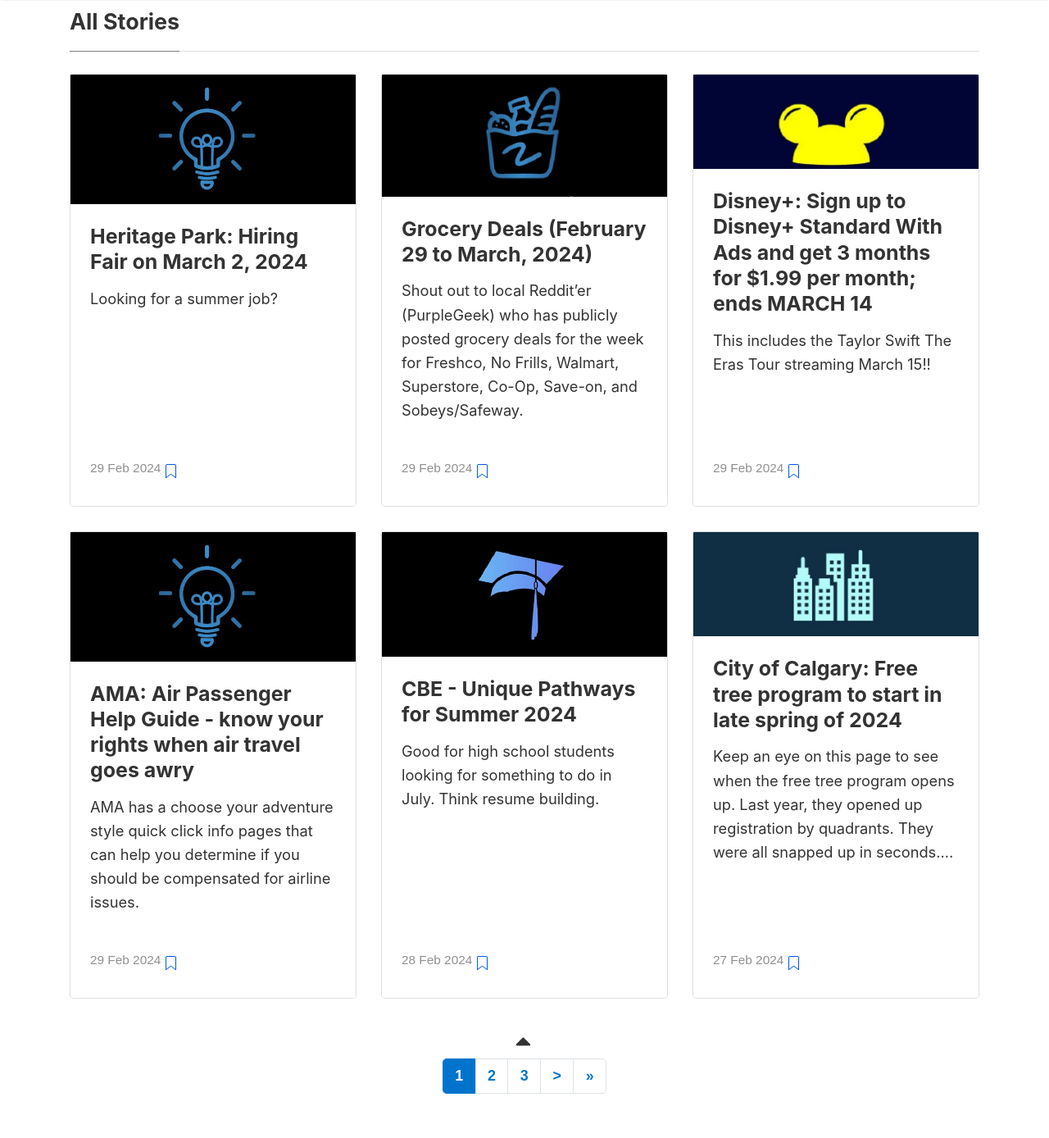
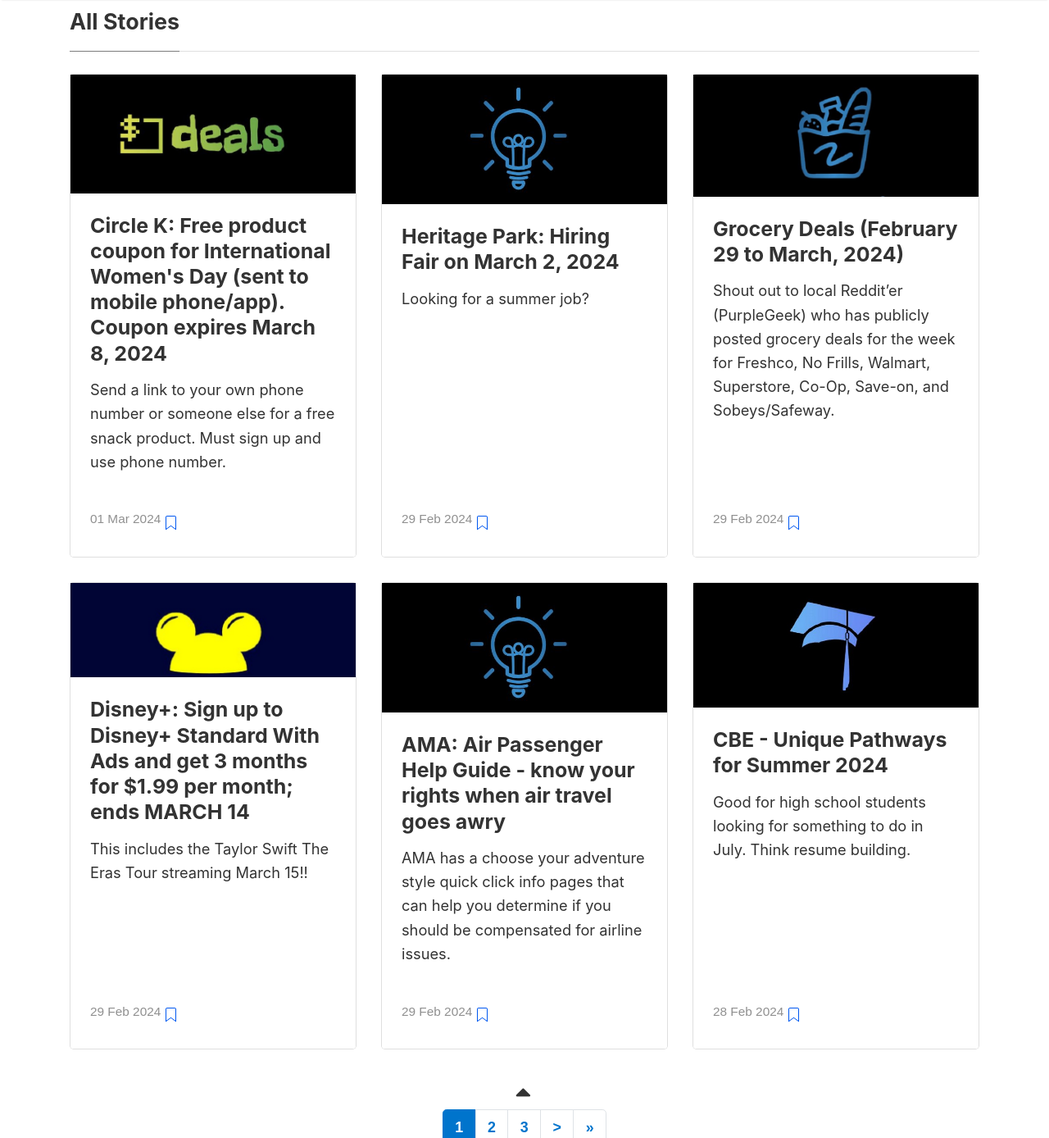
Before and after one commit to thingsthatdothings/thingsthatdothings.github.io, a Jekyll site: the page built from index.html, in a window 1280 px wide and 1400 px high, scrolled down 270 px, cut to the strip 0-1388 px from the top of the window. Shown: the whole strip at 82% size. Built offline with Jekyll 4.4.1, drawn with Linux system fonts in a browser that asks for light colours; nearby versions of some CDN libraries; the list of posts is cut into pages by our own code; some of the changed lines change nothing that is shown.

Commit message:
add post

```diff
--- /dev/null
+++ b/_posts/2024-03-01-circle-k-int-womens-day.md
@@ -0,0 +1,29 @@
+---
+layout: post
+title:  "Circle K: Free product coupon for International Women's Day (sent to mobile phone/app). Coupon expires March 8, 2024"
+categories: [ deals ]
+image: assets/images/deals.jpg
+comments: false
+---
+
+Send a link to your own phone number or someone else for a free snack product.  Must sign up and use phone number.
+
+Choices:
+- Joker Energy, 473ml
+- Circle K Water, 500ml
+- Arizona 680ml,
+- Circle K candy (ex: gummies, sours, etc.), 140-198g
+- Circle K chips, 66g
+- Circle K Peanuts, 71g
+- Small Hot Beverage (ex: coffee, specialty coffee, hot chocolate, tea)
+- Taquito (at participating Fresh Fast Food stores only)
+- Medium Polar Pop (any variety)
+
+
+[Circle K send free gift link](https://ii.circlek.coupons/inspire-inclusion)
+
+Fine Print:
+
+Must be redeemed by March 8, 2024 at midnight Eastern time
+
+Valid only at participating Circle K Convenience Stores in Canada, excluding Quebec, subject to product availability, while supplies last or while coupons last. Each coupon can be used once, only three coupons can be redeemed per customer per day, per mobile phone number. Coupon expires March 8, 2024. Activate coupon at checkout. Coupon must be presented at checkout with the 5-minute counter counting down with current date and time to redeem. Cannot be combined with any other offer or promotion. Offer not redeemable for cash and not transferable. Taxes not included.
```
Also changed, not shown: _posts/2024-02-22-sait-open-house.md (+1 -1 lines), _posts/2024-02-29-heritage-park-hiring-fair.md (renamed from _posts/2024-02-29-heritage-parkhiring-fair.md, +1 -1 lines).
